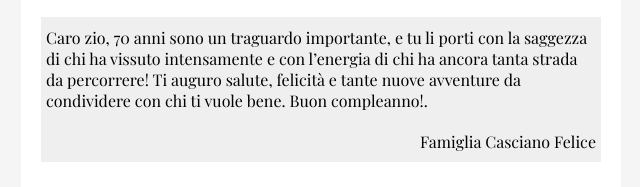
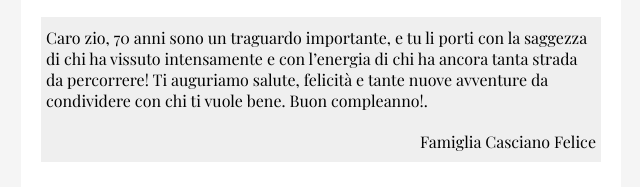
Before and after one commit to cordasco/buoncompleannonicola, a plain HTML site: page index.html in a window 1280 px wide. Shown: the part 9799-9986 px from the top of the page, 319-959 px from the left. Drawn offline with nearby package versions, Linux system fonts and the light colour scheme.

Commit message:
Update index.html

```diff
--- a/index.html
+++ b/index.html
@@ -265,7 +265,7 @@ Ti voglio tanto bene, grazie per essere un nonno super speciale, ti auguro di fe
 		</div>
 		<table class="tg">
 		<tr>
-			<td class="tg-0lax">Caro zio, 70 anni sono un traguardo importante, e tu li porti con la saggezza di chi ha vissuto intensamente e con l’energia di chi ha ancora tanta strada da percorrere! Ti auguro salute, felicità e tante nuove avventure da condividere con chi ti vuole bene. Buon compleanno!. </td>
+			<td class="tg-0lax">Caro zio, 70 anni sono un traguardo importante, e tu li porti con la saggezza di chi ha vissuto intensamente e con l’energia di chi ha ancora tanta strada da percorrere! Ti auguriamo salute, felicità e tante nuove avventure da condividere con chi ti vuole bene. Buon compleanno!. </td>
 		    </tr>
 			<tr>
 			<td class="tg-lqy6"> Famiglia Casciano Felice</td>
```
